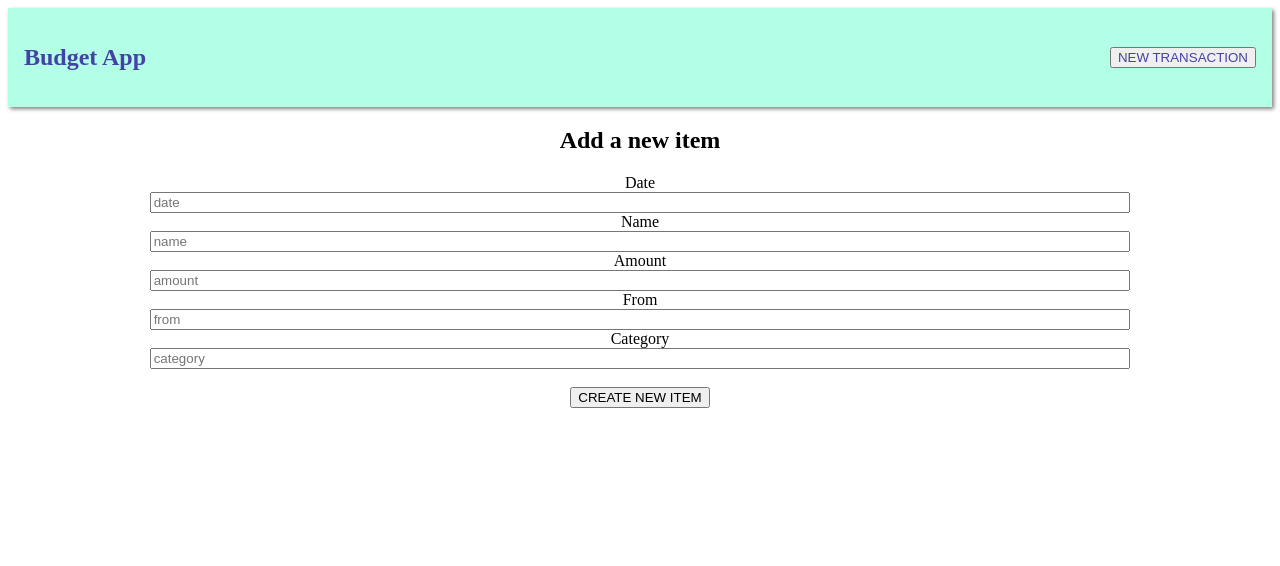
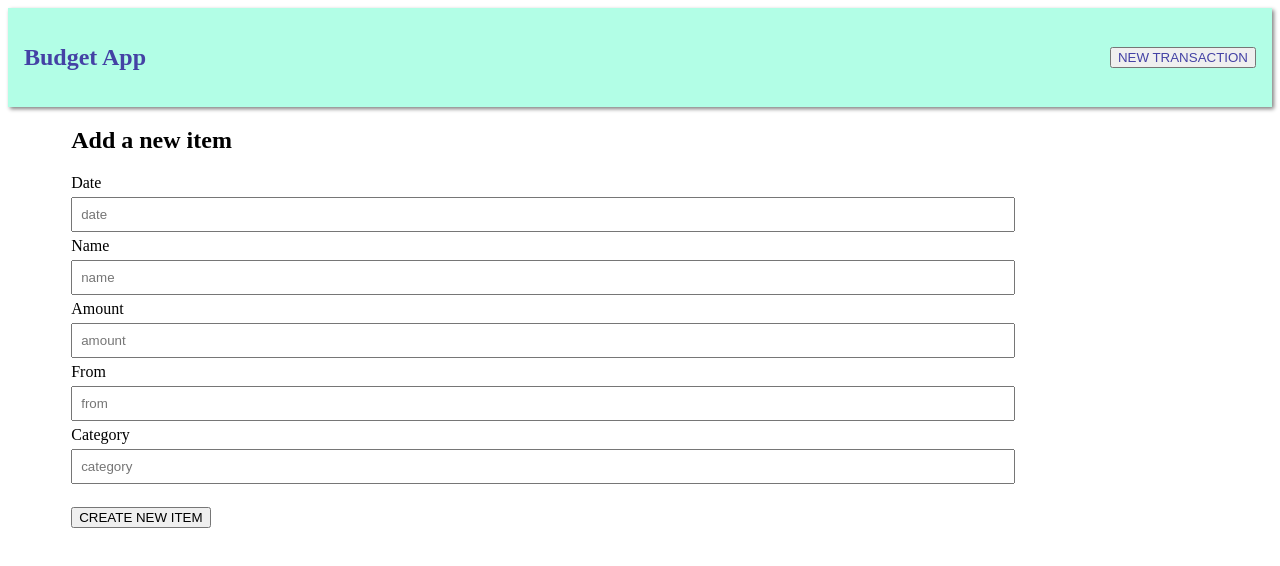
Before and after one commit to xiaomingyang-git2021/budgeting-app-fe, a React (Create React App) app: page /transactions/new in a window 1280 px wide. Shown: the top 566 px of the page. Built offline with nearby package versions, Linux system fonts and the light colour scheme; no server answers.

Commit message:
fourth commit

```diff
--- a/src/Components/NavBar.js
+++ b/src/Components/NavBar.js
@@ -3,7 +3,7 @@ import { Link } from "react-router-dom";
 export default function NavBar() {
   return (
     <nav>
-      <h1>
+      <h1 id="budgetapp">
         <Link to="/transactions">Budget App</Link>
       </h1>
       <button>
--- a/src/Components/TransactionEditForm.js
+++ b/src/Components/TransactionEditForm.js
@@ -9,7 +9,8 @@ function TransactionEditForm() {
     date: "",
     name: "",
     amount: "",
-    from: ""
+    from: "",
+    category: "",
   });
   const navigate = useNavigate();
 
@@ -30,14 +31,14 @@ function TransactionEditForm() {
     event.preventDefault();
     axios.put(`${process.env.REACT_APP_API_URL}/transactions/${index}`, transaction)
     .then((res)=>{
-      navigate(`/transactions/${index}`);
+      navigate(`/transactions`);
     }).catch((err)=>{
       console.log(err);
     })
   };
   return (
     <div className="Edit">
-      <form onSubmit={handleSubmit}>
+      <form id="edit" onSubmit={handleSubmit}>
         <label htmlFor="date">Date</label>
         <input
           id="date"
@@ -71,13 +72,21 @@ function TransactionEditForm() {
           onChange={handleTextChange}
           placeholder="from"
         />
+        <label htmlFor="category">Category</label>
+        <input
+          id="category"
+          type="text"
+          value={transaction.category}
+          onChange={handleTextChange}
+          placeholder="category"
+        />
         <br />
 
         <input type="submit" />
       </form>
-      <Link to={`/transactions`}>
+      {/* <Link to={`/transactions/${index}`}>
         <button>Back</button>
-      </Link>
+      </Link> */}
     </div>
   )
 
--- a/src/Components/TransactionNewForm.js
+++ b/src/Components/TransactionNewForm.js
@@ -27,8 +27,8 @@ function TransactionNewForm() {
   };
   return (
     <div className="New">
-      <form onSubmit={handleSubmit}>
-        <label htmlFor="date">Date</label>
+      <form id="form" onSubmit={handleSubmit}>
+        <label htmlFor="date" id="Date">Date</label>
         <input
           id="date"
           value={transaction.date}
@@ -37,7 +37,7 @@ function TransactionNewForm() {
           placeholder="date"
           required
         />
-        <label htmlFor="name">Name</label>
+        <label htmlFor="name" id="Name">Name</label>
         <input
           id="name"
           type="text"
@@ -45,7 +45,7 @@ function TransactionNewForm() {
           onChange={handleTextChange}
           placeholder="name"
         />
-        <label htmlFor="amount">Amount</label>
+        <label htmlFor="amount" id="Amount">Amount</label>
         <input
           id="amount"
           type="number"
@@ -53,7 +53,7 @@ function TransactionNewForm() {
           onChange={handleTextChange}
           placeholder="amount"
         />
-        <label htmlFor="from">From</label>
+        <label htmlFor="from" id="From">From</label>
         <input
           id="from"
           type="text"
@@ -61,7 +61,7 @@ function TransactionNewForm() {
           onChange={handleTextChange}
           placeholder="from"
         />
-        <label htmlFor="category">Category</label>
+        <label htmlFor="category" id="Category">Category</label>
         <input
           id="category"
           type="text"
--- a/src/Pages/Edit.js
+++ b/src/Pages/Edit.js
@@ -3,7 +3,7 @@ import TransactionEditForm from "../Components/TransactionEditForm";
 function Edit() {
   return (
     <div className="New edit">
-      <h2>Edit</h2>
+      <h2 id="tide">Edit</h2>
       <TransactionEditForm />
     </div>
   );
--- a/src/Pages/New.js
+++ b/src/Pages/New.js
@@ -3,7 +3,7 @@ import TransactionNewForm from "../Components/TransactionNewForm";
 function New() {
   return (
     <div className="New">
-      <h2>Add a new item</h2>
+      <h2 id="New">Add a new item</h2>
       <TransactionNewForm />
     </div>
   );
--- a/src/index.css
+++ b/src/index.css
@@ -6,6 +6,10 @@ nav {
   padding: 1em;
   box-shadow: 2px 2px 4px grey;
   margin-bottom: 1em;
+}
+
+#New {
+  text-align: left;
 }
 
 main {
@@ -43,14 +47,62 @@ tbody tr:nth-child(even) {
 }
 
 .New {
-  /* border: 1px solid gold;
-  margin: auto;
-  width: 95%; */
+  /* border: 1px solid black; */
+  margin-left: 0;
+  width: 95%;
+}
+
+#date {
+  margin-left: 0;
+  padding: 8px;
+  margin-top: 5px;
+  margin-bottom: 5px;
+}
+
+#name {
+  margin-left: 0;
+  padding: 8px;
+  margin-top: 5px;
+  margin-bottom: 5px;
+}
+#amount {
+  margin-left: 0;
+  padding: 8px;
+  margin-top: 5px;
+  margin-bottom: 5px;
+}
+#from {
+  margin-left: 0;
+  padding: 8px;
+  margin-top: 5px;
+  margin-bottom: 5px;
+}
+#category {
+  margin-left: 0;
+  padding: 8px;
+  margin-top: 5px;
+  margin-bottom: 5px;
+}
+
+#form {
+  text-align: left;
+}
+
+#edit {
+  text-align: left;
+}
+
+#tide {
+  text-align: left;
+}
+
+#single {
+  text-align: center;
 }
 
 .New form {
   margin: auto;
-  width: 95%;
+  width: 100%;
 }
 
 input[type],
@@ -60,10 +112,10 @@ textarea {
   margin: auto;
 }
 
-input[type="checkbox"] {
+/* input[type="checkbox"] {
   margin: 0;
   width: 15%;
-}
+} */
 
 input[type="submit"] {
   width: 30%;
```
